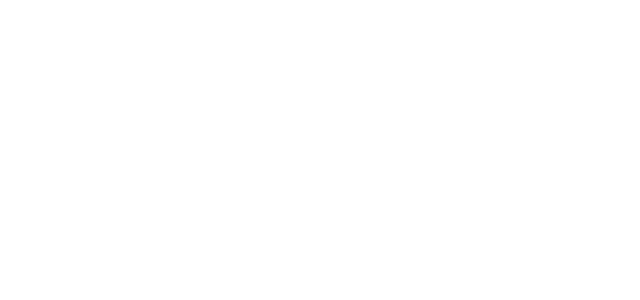
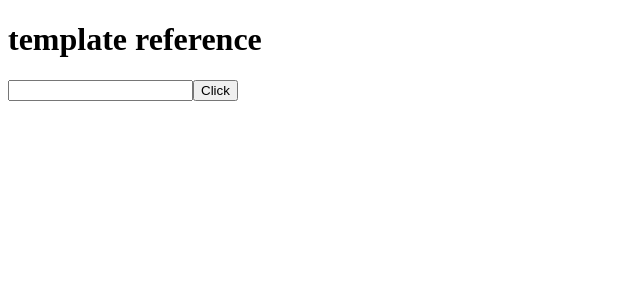
Before and after one commit to NeelCitrusbug/Angular-Learning, an Angular app: page / in a window 1280 px wide. Shown: the top 300 px of the page, without its empty margins (0-640 px from the left). Built offline with nearby package versions, Linux system fonts and the light colour scheme.

Commit message:
template reference variable

```diff
--- a/src/app/app.component.html
+++ b/src/app/app.component.html
@@ -1,3 +1,7 @@
+<h1>template reference</h1>
 
+<input type="text" #box>
+
+<button (click) = "getElement(box)" >Click</button>
 
 <router-outlet></router-outlet>
--- a/src/app/app.component.ts
+++ b/src/app/app.component.ts
@@ -7,4 +7,8 @@
 })
 export class AppComponent {
   title = 'practice';
+
+  getElement(ele:HTMLInputElement){
+    console.warn(ele)
+  }
 }
```
